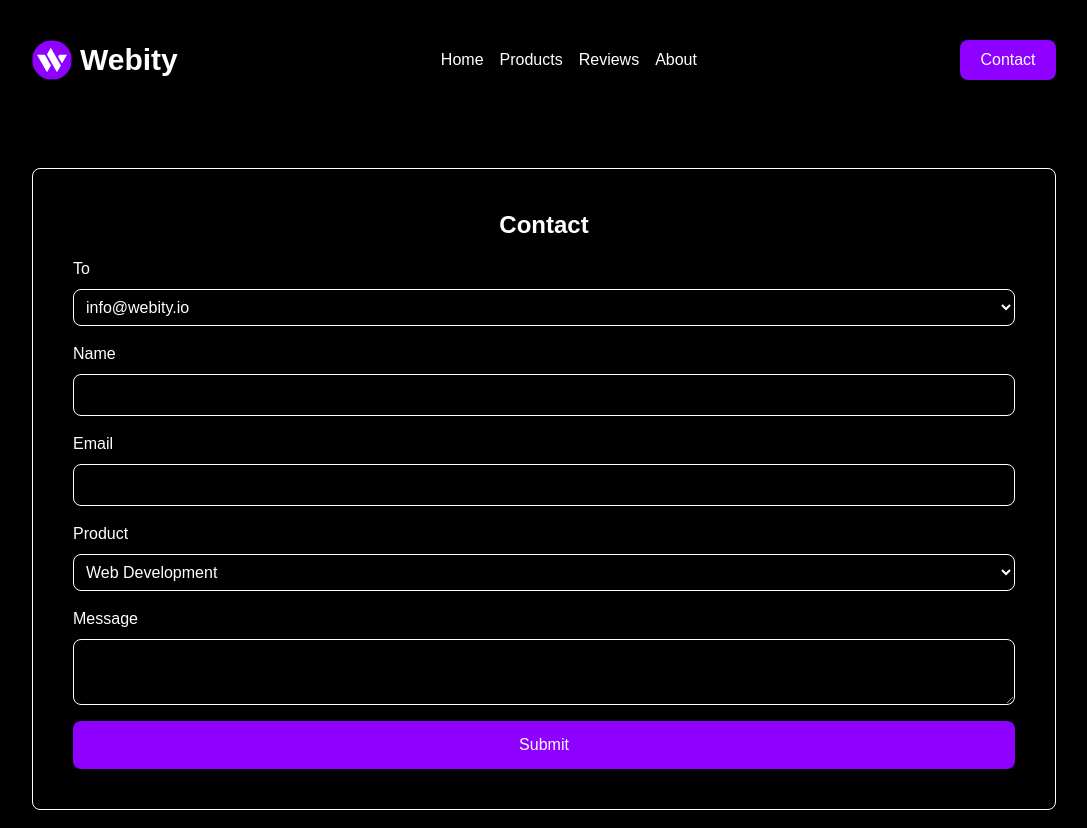
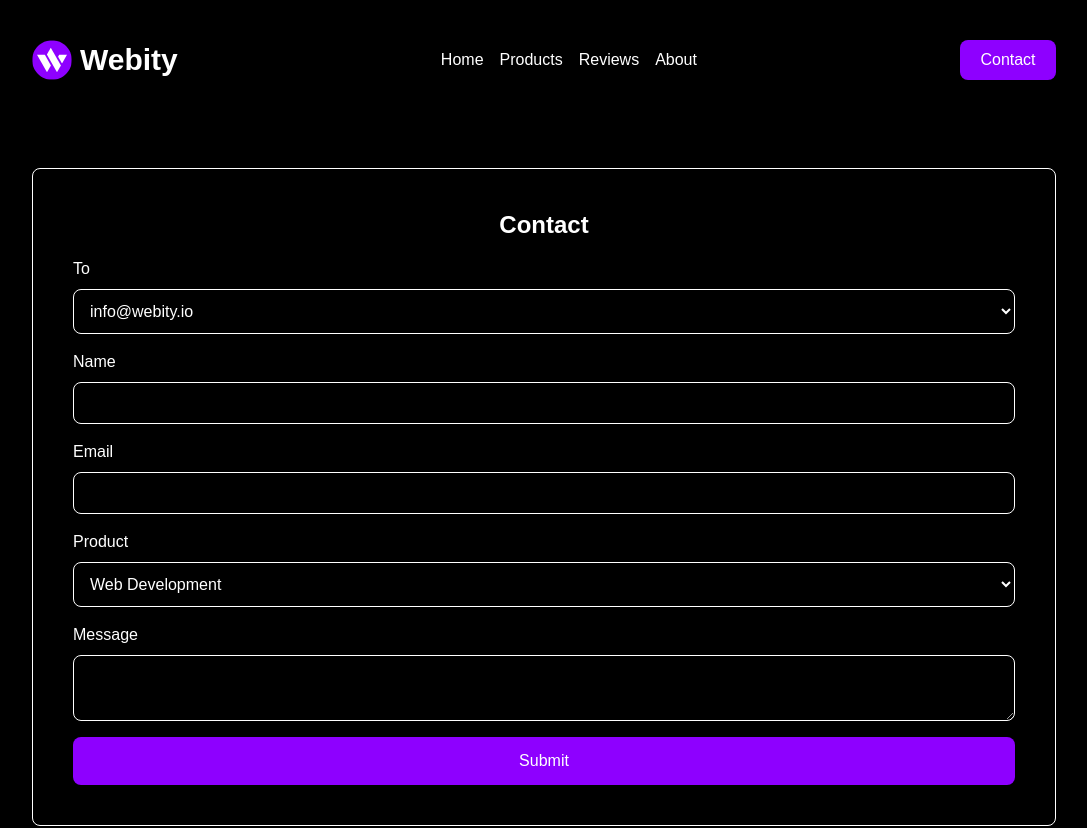
Before and after one commit to matthew-wright07/webity, a Next.js app: page /contact in a window 1280 px wide. Shown: the top 828 px of the page, without its empty margins (96-1183 px from the left). Built offline with nearby package versions, Linux system fonts and the light colour scheme.

Commit message:
Changed styling of contact page

```diff
--- a/components/Contact/Contact.js
+++ b/components/Contact/Contact.js
@@ -41,7 +41,7 @@ export default function Contact(){
                 <h1 className="text-2xl font-bold text-center">Contact</h1>
                 <div className="flex flex-col gap-2">
                     <label htmlFor="to">To</label>
-                    <select name="product" id="product" className="border border-white rounded-lg p-2 hover:cursor-pointer">
+                    <select name="product" id="product" className="border border-white rounded-lg p-3 hover:cursor-pointer">
                         <option value="webdev" className="text-white bg-black">info@webity.io</option>
                         <option value="uiux" className="text-white bg-black">512-586-4786</option>
                     </select>
@@ -56,7 +56,7 @@ export default function Contact(){
                 </div>
                 <div className="flex flex-col gap-2">
                     <label htmlFor="product">Product</label>
-                    <select onChange={handleProduct} value={product} name="product" id="product" className="border border-white rounded-lg p-2 hover:cursor-pointer">
+                    <select onChange={handleProduct} value={product} name="product" id="product" className="border border-white rounded-lg p-3 hover:cursor-pointer">
                         <option value="webdev" className="text-white bg-black">Web Development</option>
                         <option value="uiux" className="text-white bg-black">UI/UX Design</option>
                         <option value="maintenance" className="text-white bg-black">Website Maintenance</option>
```
